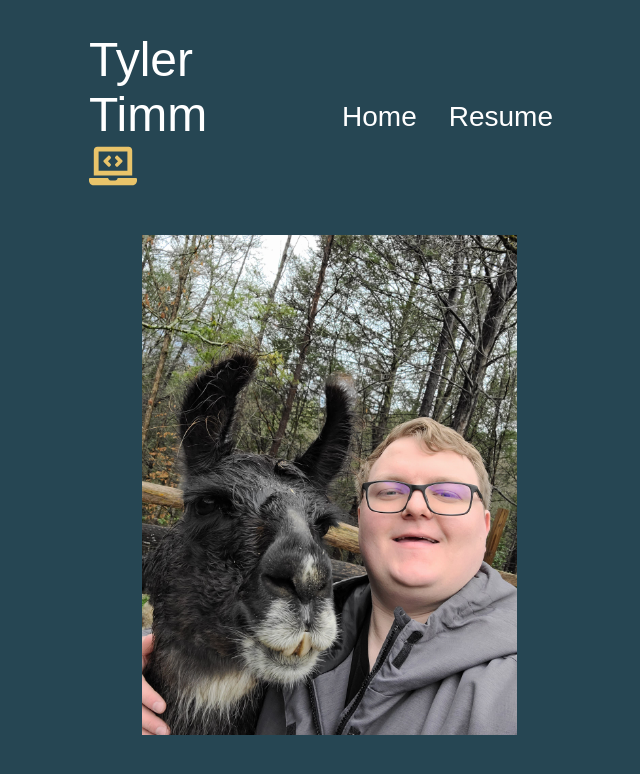
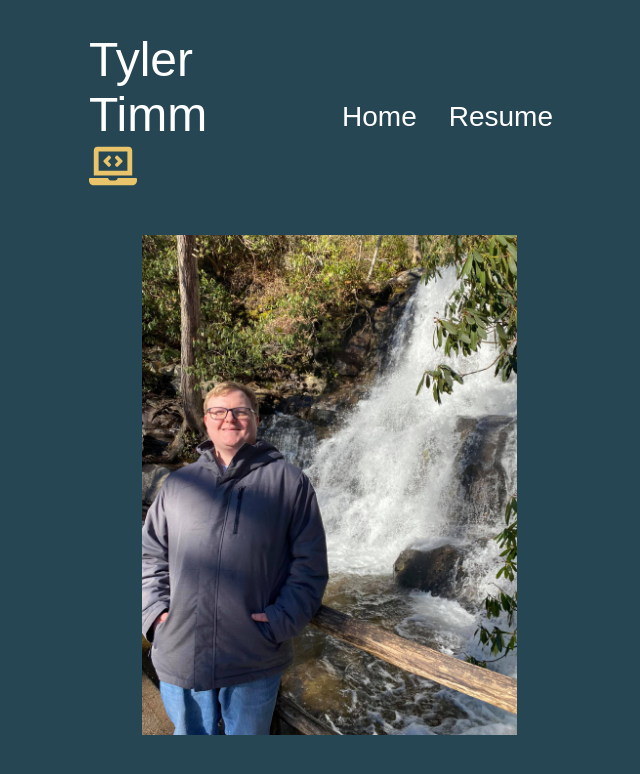
Before and after one commit to tyler-timm/react-personal-site, a Next.js app: page / in a window 1280 px wide. Shown: the top 774 px of the page, without its empty margins (311-951 px from the left). Built offline with nearby package versions, Linux system fonts and the light colour scheme.

Commit message:
Change image on home page

```diff
--- a/src/pages/index.js
+++ b/src/pages/index.js
@@ -16,7 +16,7 @@ export default function Home() {
             <main className={styles.main}>
                 <Header />
                 <br />
-                <Image src='/Llama.jpg' width={375} height={500} alt='Myself with a Llama' />
+                <Image src='/Tyler_Waterfall.jpg' width={375} height={500} alt='Tyler Timm' />
             </main >
         </>
     )
```
Also changed, not shown: public/Llama.jpg (deleted), public/Tyler_Waterfall.jpg (added).
